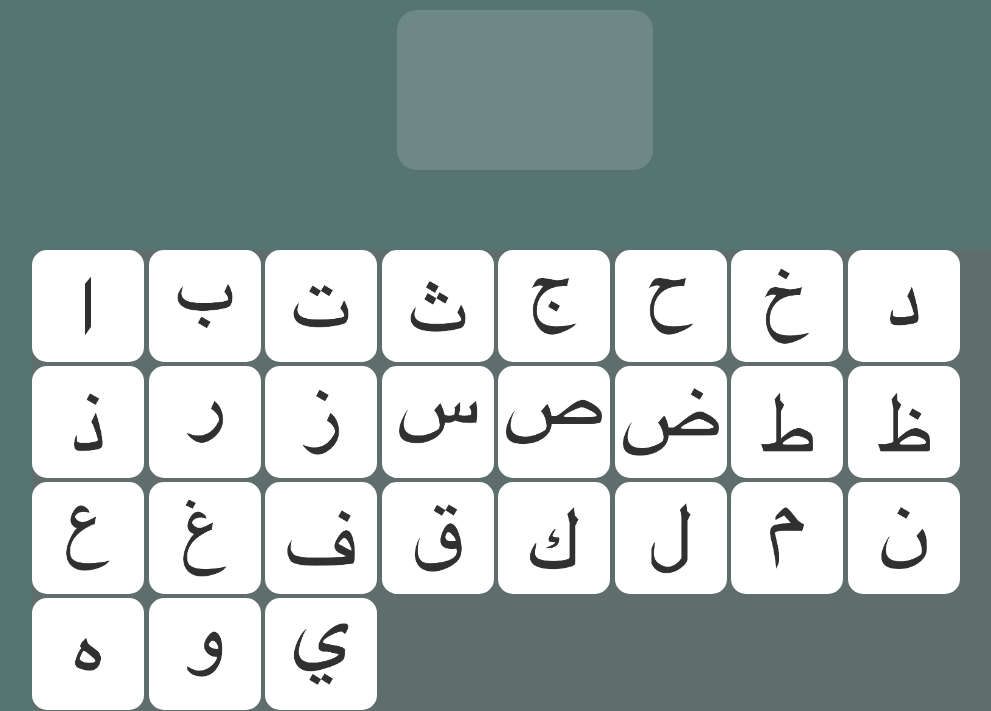
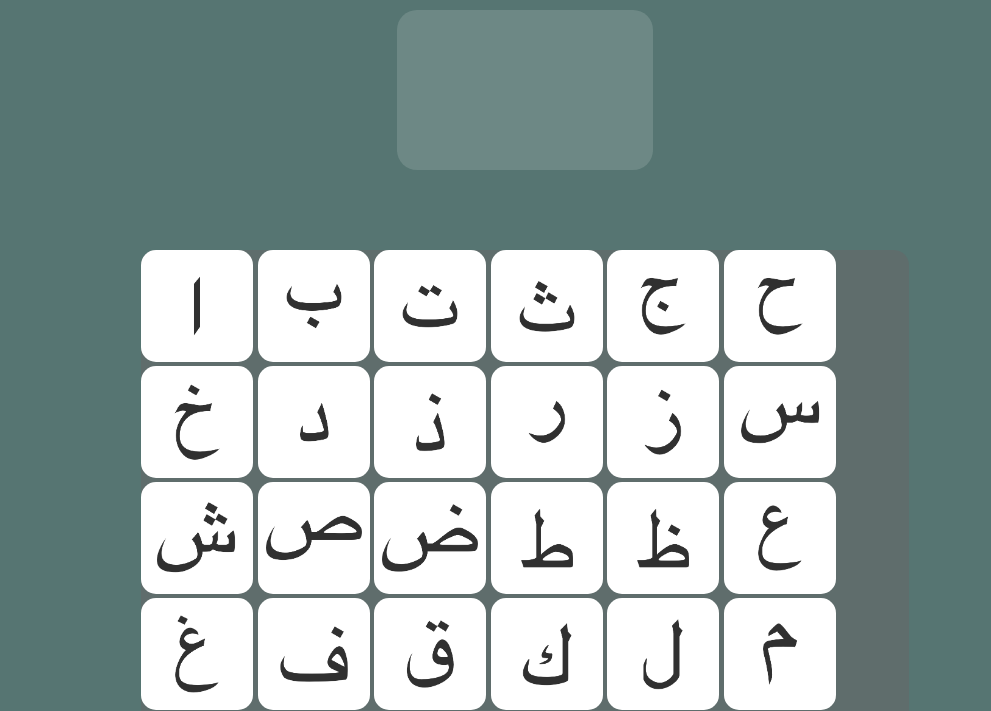
Before and after one commit to Amir9eng/Arabic-Alphabet, a plain HTML site: page index.html in a window 1280 px wide. Shown: the part 103-814 px from the top of the page, without its empty margins (115-1106 px from the left). Drawn offline with Linux system fonts and the light colour scheme.

```diff
--- a/index.html
+++ b/index.html
@@ -24,6 +24,7 @@
       <img src="./media/ra.png" alt="ra">
       <img src="./media/zay.png" alt="zay">
       <img src="./media/siin.png" alt="siin">
+      <img src="./media/shiin.png" alt="shiin">
       <img src="./media/saad.png" alt="saad">
       <img src="./media/daad.png" alt="daad">
       <img src="./media/taa.png" alt="taa">
--- a/style.css
+++ b/style.css
@@ -29,7 +29,7 @@ img{
 }
 .container{
   margin: 10vh auto;
-  width: 77vw;
+  width: 60vw;
   height: max-content;
   background-color: rgba(105, 102, 103, .5);
   border-radius: 15px;
```
